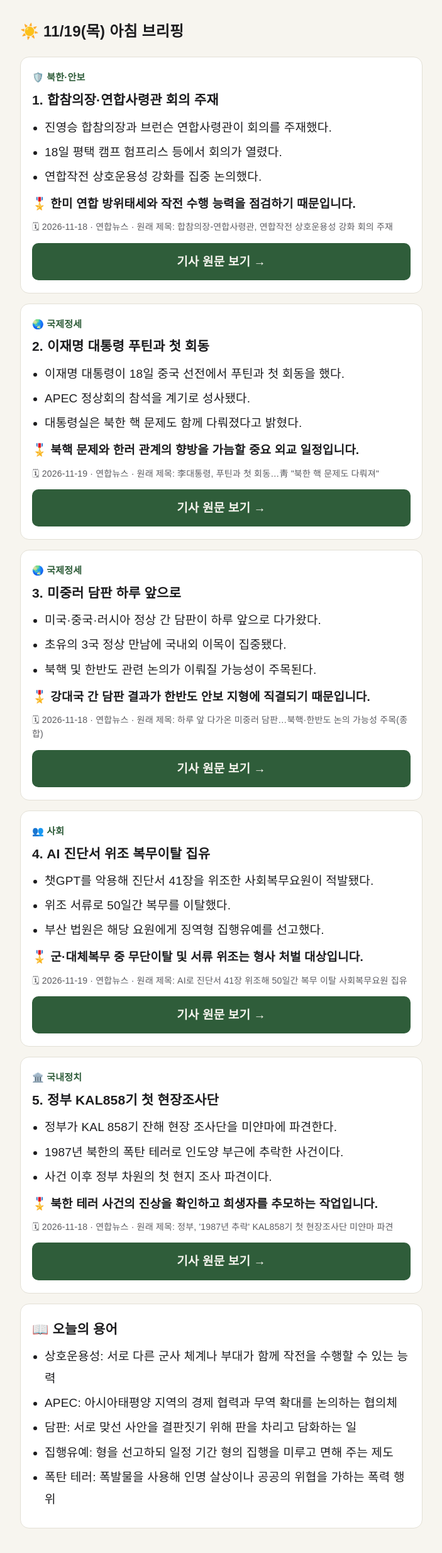
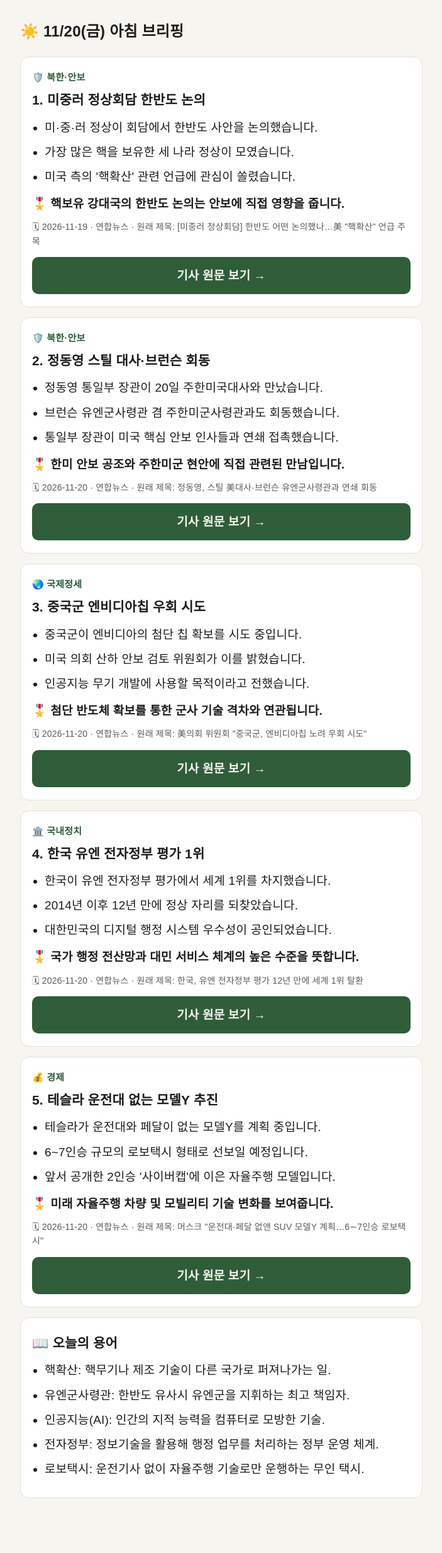
Before and after one commit to jyynet03/military-news-bot, a plain HTML site: page docs/index.html in a window 1280 px wide. Shown: the whole page at 63% size, without its empty margins (288-991 px from the left). After the commit the page ends 2443 px from the top, so only its background shows below. Drawn offline with Linux system fonts and the light colour scheme.

Commit message:
기록: 2026-11-20 브리핑

```diff
--- a/data/state.json
+++ b/data/state.json
@@ -1,12 +1,12 @@
 {
   "gemini_usage": {
-    "date": "2026-11-19",
+    "date": "2026-11-20",
     "calls": 2
   },
   "kakao_refresh": {
     "fp": "74fdaf00",
     "first_seen": "2026-11-11"
   },
-  "last_sent_date": "2026-11-19",
-  "last_sent_at": "09:44:36"
+  "last_sent_date": "2026-11-20",
+  "last_sent_at": "09:49:29"
 }
--- a/docs/index.html
+++ b/docs/index.html
@@ -1,7 +1,7 @@
 <!doctype html>
 <html lang="ko"><head><meta charset="utf-8">
 <meta name="viewport" content="width=device-width,initial-scale=1">
-<title>아침 브리핑 2026-11-19</title>
+<title>아침 브리핑 2026-11-20</title>
 <style>
 :root{--bg:#f7f5ef;--card:#fff;--ink:#1d1d1f;--sub:#5b5b60;--acc:#2f5d3a;--line:#e3e0d6}
 @media (prefers-color-scheme:dark){:root{--bg:#16181a;--card:#202326;--ink:#ececec;--sub:#a5a8ad;--acc:#8fc79b;--line:#33373b}}
@@ -14,40 +14,40 @@ h1{font-size:24px;margin:8px 0 18px} h2{font-size:21px;line-height:1.5;margin:6p
 .btn{display:block;text-align:center;background:var(--acc);color:var(--bg);text-decoration:none;font-weight:700;padding:12px;border-radius:10px}
 .warn{background:#fff3cd;color:#5c4400;padding:10px 14px;border-radius:10px;font-size:16px}
 </style></head><body><main>
-<h1>☀️ 11/19(목) 아침 브리핑</h1>
+<h1>☀️ 11/20(금) 아침 브리핑</h1>
 <section class="card">
   <div class="cat">🛡️ 북한·안보</div>
-  <h2>1. 합참의장·연합사령관 회의 주재</h2>
-  <ul><li>진영승 합참의장과 브런슨 연합사령관이 회의를 주재했다.</li><li>18일 평택 캠프 험프리스 등에서 회의가 열렸다.</li><li>연합작전 상호운용성 강화를 집중 논의했다.</li></ul><p class="why">🎖️ 한미 연합 방위태세와 작전 수행 능력을 점검하기 때문입니다.</p>
-  <p class="meta">🗓 2026-11-18 · 연합뉴스 · 원래 제목: 합참의장-연합사령관, 연합작전 상호운용성 강화 회의 주재</p>
-  <a class="btn" href="https://www.yna.co.kr/view/AKR20261118158600504" target="_blank" rel="noopener">기사 원문 보기 →</a>
+  <h2>1. 미중러 정상회담 한반도 논의</h2>
+  <ul><li>미·중·러 정상이 회담에서 한반도 사안을 논의했습니다.</li><li>가장 많은 핵을 보유한 세 나라 정상이 모였습니다.</li><li>미국 측의 &#x27;핵확산&#x27; 관련 언급에 관심이 쏠렸습니다.</li></ul><p class="why">🎖️ 핵보유 강대국의 한반도 논의는 안보에 직접 영향을 줍니다.</p>
+  <p class="meta">🗓 2026-11-19 · 연합뉴스 · 원래 제목: [미중러 정상회담] 한반도 어떤 논의했나…美 &quot;핵확산&quot; 언급 주목</p>
+  <a class="btn" href="https://www.yna.co.kr/view/AKR20261119182600504" target="_blank" rel="noopener">기사 원문 보기 →</a>
+</section>
+<section class="card">
+  <div class="cat">🛡️ 북한·안보</div>
+  <h2>2. 정동영 스틸 대사·브런슨 회동</h2>
+  <ul><li>정동영 통일부 장관이 20일 주한미국대사와 만났습니다.</li><li>브런슨 유엔군사령관 겸 주한미군사령관과도 회동했습니다.</li><li>통일부 장관이 미국 핵심 안보 인사들과 연쇄 접촉했습니다.</li></ul><p class="why">🎖️ 한미 안보 공조와 주한미군 현안에 직접 관련된 만남입니다.</p>
+  <p class="meta">🗓 2026-11-20 · 연합뉴스 · 원래 제목: 정동영, 스틸 美대사·브런슨 유엔군사령관과 연쇄 회동</p>
+  <a class="btn" href="https://www.yna.co.kr/view/AKR20261119163400504" target="_blank" rel="noopener">기사 원문 보기 →</a>
 </section>
 <section class="card">
   <div class="cat">🌏 국제정세</div>
-  <h2>2. 이재명 대통령 푸틴과 첫 회동</h2>
-  <ul><li>이재명 대통령이 18일 중국 선전에서 푸틴과 첫 회동을 했다.</li><li>APEC 정상회의 참석을 계기로 성사됐다.</li><li>대통령실은 북한 핵 문제도 함께 다뤄졌다고 밝혔다.</li></ul><p class="why">🎖️ 북핵 문제와 한러 관계의 향방을 가늠할 중요 외교 일정입니다.</p>
-  <p class="meta">🗓 2026-11-19 · 연합뉴스 · 원래 제목: 李대통령, 푸틴과 첫 회동…靑 &quot;북한 핵 문제도 다뤄져&quot;</p>
-  <a class="btn" href="https://www.yna.co.kr/view/AKR20261119002400001" target="_blank" rel="noopener">기사 원문 보기 →</a>
-</section>
-<section class="card">
-  <div class="cat">🌏 국제정세</div>
-  <h2>3. 미중러 담판 하루 앞으로</h2>
-  <ul><li>미국·중국·러시아 정상 간 담판이 하루 앞으로 다가왔다.</li><li>초유의 3국 정상 만남에 국내외 이목이 집중됐다.</li><li>북핵 및 한반도 관련 논의가 이뤄질 가능성이 주목된다.</li></ul><p class="why">🎖️ 강대국 간 담판 결과가 한반도 안보 지형에 직결되기 때문입니다.</p>
-  <p class="meta">🗓 2026-11-18 · 연합뉴스 · 원래 제목: 하루 앞 다가온 미중러 담판…북핵·한반도 논의 가능성 주목(종합)</p>
-  <a class="btn" href="https://www.yna.co.kr/view/AKR20261118082551504" target="_blank" rel="noopener">기사 원문 보기 →</a>
-</section>
-<section class="card">
-  <div class="cat">👥 사회</div>
-  <h2>4. AI 진단서 위조 복무이탈 집유</h2>
-  <ul><li>챗GPT를 악용해 진단서 41장을 위조한 사회복무요원이 적발됐다.</li><li>위조 서류로 50일간 복무를 이탈했다.</li><li>부산 법원은 해당 요원에게 징역형 집행유예를 선고했다.</li></ul><p class="why">🎖️ 군·대체복무 중 무단이탈 및 서류 위조는 형사 처벌 대상입니다.</p>
-  <p class="meta">🗓 2026-11-19 · 연합뉴스 · 원래 제목: AI로 진단서 41장 위조해 50일간 복무 이탈 사회복무요원 집유</p>
-  <a class="btn" href="https://www.yna.co.kr/view/AKR20261118071000051" target="_blank" rel="noopener">기사 원문 보기 →</a>
+  <h2>3. 중국군 엔비디아칩 우회 시도</h2>
+  <ul><li>중국군이 엔비디아의 첨단 칩 확보를 시도 중입니다.</li><li>미국 의회 산하 안보 검토 위원회가 이를 밝혔습니다.</li><li>인공지능 무기 개발에 사용할 목적이라고 전했습니다.</li></ul><p class="why">🎖️ 첨단 반도체 확보를 통한 군사 기술 격차와 연관됩니다.</p>
+  <p class="meta">🗓 2026-11-20 · 연합뉴스 · 원래 제목: 美의회 위원회 &quot;중국군, 엔비디아칩 노려 우회 시도&quot;</p>
+  <a class="btn" href="https://www.yna.co.kr/view/AKR20261120024000009" target="_blank" rel="noopener">기사 원문 보기 →</a>
 </section>
 <section class="card">
   <div class="cat">🏛️ 국내정치</div>
-  <h2>5. 정부 KAL858기 첫 현장조사단</h2>
-  <ul><li>정부가 KAL 858기 잔해 현장 조사단을 미얀마에 파견한다.</li><li>1987년 북한의 폭탄 테러로 인도양 부근에 추락한 사건이다.</li><li>사건 이후 정부 차원의 첫 현지 조사 파견이다.</li></ul><p class="why">🎖️ 북한 테러 사건의 진상을 확인하고 희생자를 추모하는 작업입니다.</p>
-  <p class="meta">🗓 2026-11-18 · 연합뉴스 · 원래 제목: 정부, &#x27;1987년 추락&#x27; KAL858기 첫 현장조사단 미얀마 파견</p>
-  <a class="btn" href="https://www.yna.co.kr/view/AKR20261118165700504" target="_blank" rel="noopener">기사 원문 보기 →</a>
-</section><section class="card"><h2>📖 오늘의 용어</h2><ul><li>상호운용성: 서로 다른 군사 체계나 부대가 함께 작전을 수행할 수 있는 능력</li><li>APEC: 아시아태평양 지역의 경제 협력과 무역 확대를 논의하는 협의체</li><li>담판: 서로 맞선 사안을 결판짓기 위해 판을 차리고 담화하는 일</li><li>집행유예: 형을 선고하되 일정 기간 형의 집행을 미루고 면해 주는 제도</li><li>폭탄 테러: 폭발물을 사용해 인명 살상이나 공공의 위협을 가하는 폭력 행위</li></ul></section>
+  <h2>4. 한국 유엔 전자정부 평가 1위</h2>
+  <ul><li>한국이 유엔 전자정부 평가에서 세계 1위를 차지했습니다.</li><li>2014년 이후 12년 만에 정상 자리를 되찾았습니다.</li><li>대한민국의 디지털 행정 시스템 우수성이 공인되었습니다.</li></ul><p class="why">🎖️ 국가 행정 전산망과 대민 서비스 체계의 높은 수준을 뜻합니다.</p>
+  <p class="meta">🗓 2026-11-20 · 연합뉴스 · 원래 제목: 한국, 유엔 전자정부 평가 12년 만에 세계 1위 탈환</p>
+  <a class="btn" href="https://www.yna.co.kr/view/AKR20261120036900530" target="_blank" rel="noopener">기사 원문 보기 →</a>
+</section>
+<section class="card">
+  <div class="cat">💰 경제</div>
+  <h2>5. 테슬라 운전대 없는 모델Y 추진</h2>
+  <ul><li>테슬라가 운전대와 페달이 없는 모델Y를 계획 중입니다.</li><li>6~7인승 규모의 로보택시 형태로 선보일 예정입니다.</li><li>앞서 공개한 2인승 &#x27;사이버캡&#x27;에 이은 자율주행 모델입니다.</li></ul><p class="why">🎖️ 미래 자율주행 차량 및 모빌리티 기술 변화를 보여줍니다.</p>
+  <p class="meta">🗓 2026-11-20 · 연합뉴스 · 원래 제목: 머스크 &quot;운전대·페달 없앤 SUV 모델Y 계획…6∼7인승 로보택시&quot;</p>
+  <a class="btn" href="https://www.yna.co.kr/view/AKR20261120030400075" target="_blank" rel="noopener">기사 원문 보기 →</a>
+</section><section class="card"><h2>📖 오늘의 용어</h2><ul><li>핵확산: 핵무기나 제조 기술이 다른 국가로 퍼져나가는 일.</li><li>유엔군사령관: 한반도 유사시 유엔군을 지휘하는 최고 책임자.</li><li>인공지능(AI): 인간의 지적 능력을 컴퓨터로 모방한 기술.</li><li>전자정부: 정보기술을 활용해 행정 업무를 처리하는 정부 운영 체계.</li><li>로보택시: 운전기사 없이 자율주행 기술로만 운행하는 무인 택시.</li></ul></section>
 </main></body></html>
```
Also changed, not shown: data/history.json (+30 -0 lines), docs/2026-11-20.html (added, +53 -0 lines).
